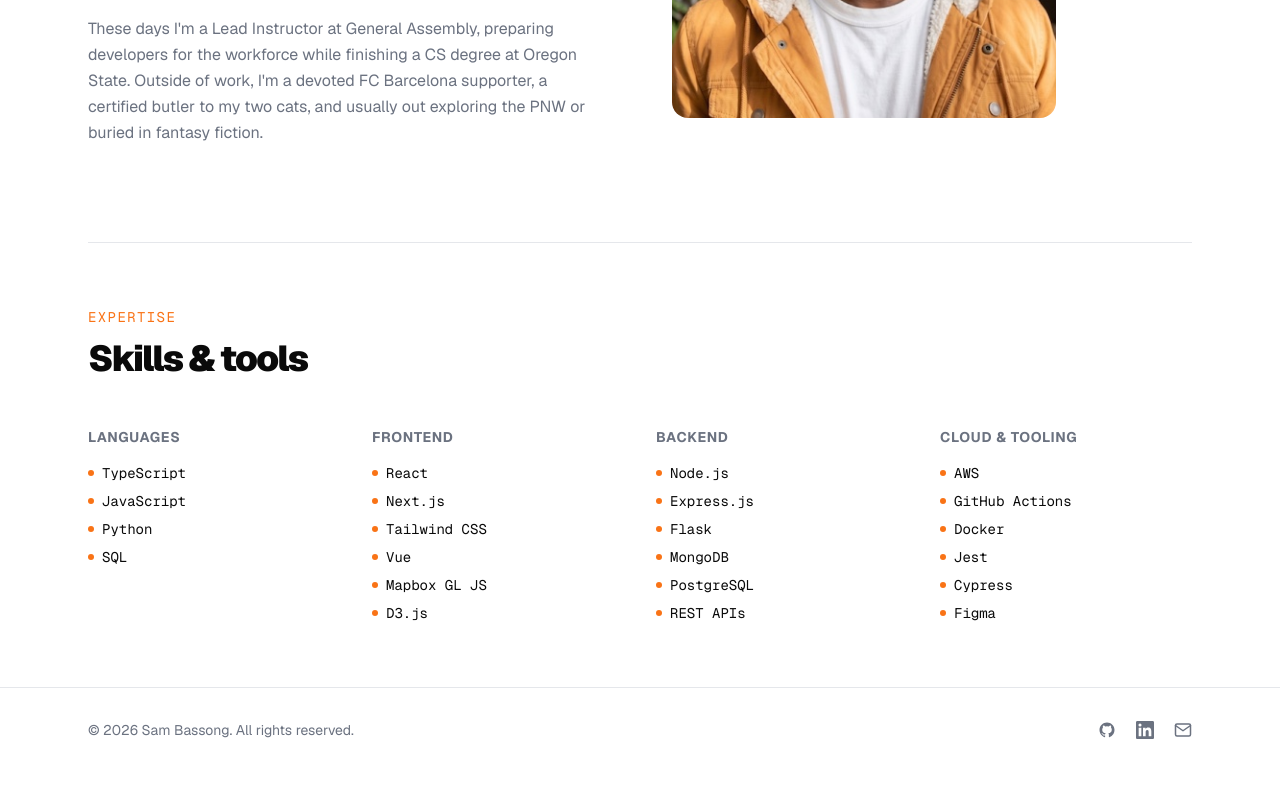
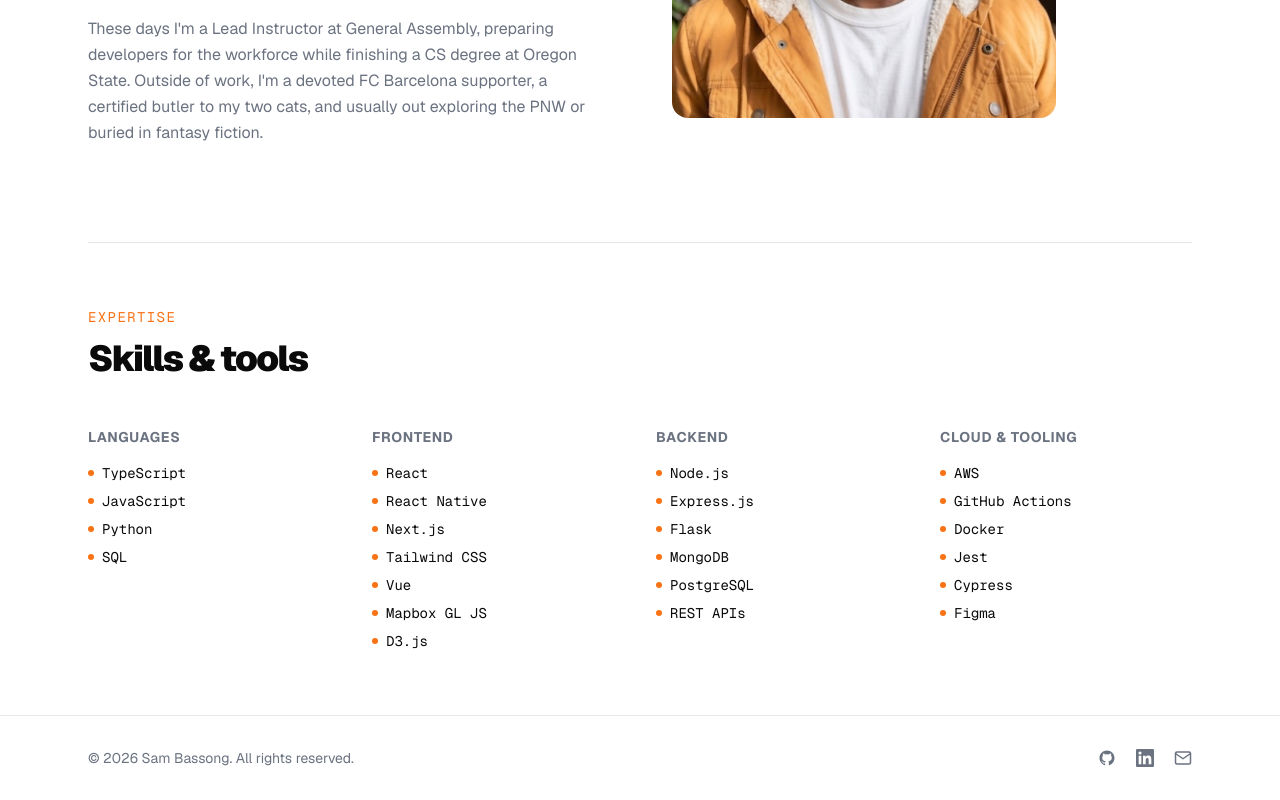
Before and after one commit to sbassong/portfolio_v3, a Next.js app: page /about in a window 1280 px wide. Shown: the part 682-1482 px from the top of the page. Before the commit the page ends 1454 px from the top, so only its background shows below. Built offline with nearby package versions, Linux system fonts and the light colour scheme.

Commit message:
minor edits to skills section

```diff
--- a/src/app/about/page.tsx
+++ b/src/app/about/page.tsx
@@ -6,6 +6,7 @@
   Languages: ["TypeScript", "JavaScript", "Python", "SQL"],
   Frontend: [
     "React",
+    "React Native",
     "Next.js",
     "Tailwind CSS",
     "Vue",
--- a/src/data/projects.ts
+++ b/src/data/projects.ts
@@ -222,5 +222,3 @@
   { value: "hobby", label: "Hobby" },
   { value: "freelance", label: "Freelance" },
 ];
-
-// claude --resume a0f1d2b6-3ef0-404b-807c-c7e89f687dd4
```
